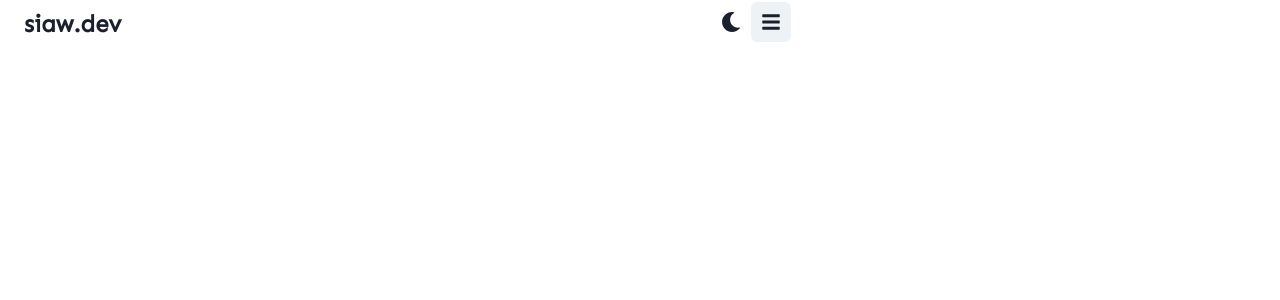
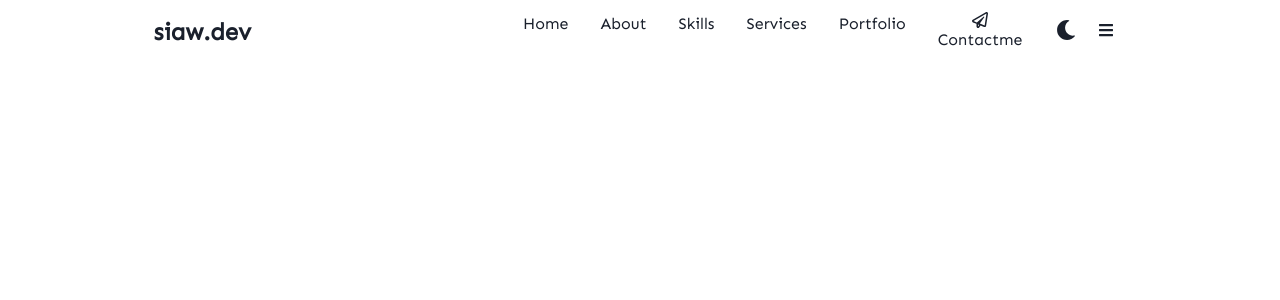
Before and after one commit to ayequill/siaw.dev, a React (Create React App) app: page / in a window 1280 px wide. Shown: the top 300 px of the page. Built offline with nearby package versions, Linux system fonts and the light colour scheme.

Commit message:
REFACTOR: Fixed styling for responsiveness

```diff
--- a/src/components/NavigationBar.tsx
+++ b/src/components/NavigationBar.tsx
@@ -6,13 +6,9 @@ import {
 	FaUser,
 	FaYinYang,
 	FaRegPaperPlane,
-	FaTimes,
-	FaMoon,
-	FaSun,
 	FaBars,
 } from 'react-icons/fa';
-import { Box, Flex, IconButton, Link } from '@chakra-ui/react';
-import { LayoutWrapper } from './LayoutWrapper';
+import { Box, Flex, IconButton, Link, Icon } from '@chakra-ui/react';
 import { ColorModeSwitcher } from './ColorModeSwitcher';
 
 const NavigationBar: React.FC = () => {
@@ -24,20 +20,26 @@ const NavigationBar: React.FC = () => {
 	return (
 		<>
 			<Box
+				as="header"
 				w="100%"
 				pos="fixed"
 				bottom={[0, null, 'initial']}
-				top={[null, null, '0']}
-				left="0"
-				zIndex="1000"
-				as="header"
+				// top={[null, null, '0']}
+				// left={[null, null, '0']}
+				// zIndex="1000"
+				p={{ base: '0 1rem', md: '0 2rem' }}
+				columnGap={[null, null, '1rem']}
+				justifyContent={{ md: 'center' }}
+				display={{ md: 'flex' }}
+				// mx={{ md: '1.5rem' }}
 			>
-				<LayoutWrapper>
 				<Flex
 					as="nav"
-						h="3em"
 					alignItems="center"
 					justifyContent="space-between"
+					h={['3rem', null, '4rem']}
+					columnGap={{ md: '1rem' }}
+					w={{ base: '100%', lg: '80%' }}
 				>
 					<Link
 						_hover={{ color: 'brand.primary' }}
@@ -48,85 +50,74 @@ const NavigationBar: React.FC = () => {
 						siaw.dev
 					</Link>
 					<Flex
-							position="fixed"
+						// position={['fixed', '', null, null]}
+						pos={{ base: 'fixed', md: 'unset' }}
 						bottom={isOpen ? 0 : '-100%'}
 						left="0"
 						width="100%"
-							p="2rem 1.5rem 4rem"
-							boxShadow="0 -1px 4px rgba(0,0,0,.15)"
-							borderRadius="1.5rem 1.5rem 0 0"
+						p={['2rem 1.5rem 4rem', null, '0rem']}
+						boxShadow={{ base: '0 -1px 4px rgba(0,0,0,.15)', md: 'none' }}
+						borderRadius={{ base: '1.5rem 1.5rem 0 0', md: '0' }}
 						transition="0.3s"
 						alignItems="center"
+						ml={[null, null, 'auto']}
+						// justifyContent="center"
 					>
 						<Box
+							as="ul"
 							listStyleType="none"
 							w="100%"
-								display="grid"
+							display={['grid', null, 'flex']}
 							gridTemplateColumns="repeat(3,1fr)"
-								gap="1.5rem"
-								columnGap={{ base: '0' }}
+							gap={['1.5rem', null, '2rem']}
+							justifyContent={{ md: 'end' }}
 						>
 							<Box as="li">
 								<Link
+									layerStyle="navLinkStyles"
 									_hover={{ color: 'brand.primary' }}
-										alignItems="center"
-										href="#home"
-										display="flex"
-										flexDir="column"
 								>
-										<FaHome />
+									<Icon as={FaHome} display={{ md: 'none' }} />
 									Home
 								</Link>
 							</Box>
 
 							<Box as="li">
 								<Link
+									layerStyle="navLinkStyles"
 									_hover={{ color: 'brand.primary' }}
-										alignItems="center"
-										href="#about"
-										display="flex"
-										flexDir="column"
 								>
-										<FaUser />
+									<Icon as={FaUser} display={{ md: 'none' }} />
 									About
 								</Link>
 							</Box>
 
 							<Box as="li">
 								<Link
+									layerStyle="navLinkStyles"
 									_hover={{ color: 'brand.primary' }}
-										alignItems="center"
-										href="#skills"
-										display="flex"
-										flexDir="column"
 								>
-										<FaFileCode />
+									<Icon as={FaFileCode} display={{ md: 'none' }} />
 									Skills
 								</Link>
 							</Box>
 
 							<Box as="li">
 								<Link
+									layerStyle="navLinkStyles"
 									_hover={{ color: 'brand.primary' }}
-										alignItems="center"
-										href="#services"
-										display="flex"
-										flexDir="column"
 								>
-										<FaBriefcase />
+									<Icon as={FaBriefcase} display={{ md: 'none' }} />
 									Services
 								</Link>
 							</Box>
 
 							<Box as="li">
 								<Link
+									layerStyle="navLinkStyles"
 									_hover={{ color: 'brand.primary' }}
-										alignItems="center"
-										href="#portfolio"
-										display="flex"
-										flexDir="column"
 								>
-										<FaYinYang />
+									<Icon as={FaYinYang} display={{ md: 'none' }} />
 									Portfolio
 								</Link>
 							</Box>
@@ -155,12 +146,14 @@ const NavigationBar: React.FC = () => {
 							aria-label="Toggle menu"
 							icon={<FaBars />}
 							onClick={handleShowMenu}
-								fontSize="1.25rem"
+							// fontSize="1.25rem"
 							mb="1"
+							variant="unstyled"
+							display="flex"
+							justifyContent="center"
 						/>
 					</Flex>
 				</Flex>
-				</LayoutWrapper>
 			</Box>
 		</>
 	);
```
Lines whose indentation alone changed are shown as unchanged.
